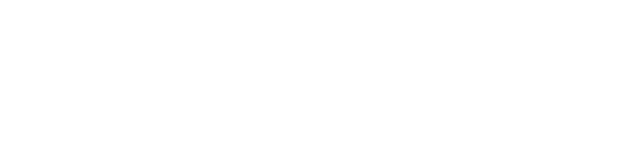
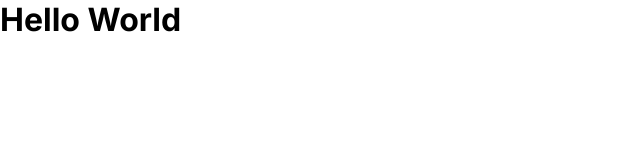
Before and after one commit to Alex-Beltran97/e-commerce-itm, a website: page index.html in a window 1280 px wide. Shown: the whole page, without its empty margins (0-640 px from the left). Drawn offline with Linux system fonts and the light colour scheme; a web font is replaced by a local one.

Commit message:
Setting styles base for project

```diff
--- a/index.html
+++ b/index.html
@@ -5,8 +5,10 @@
     <link rel="icon" type="image/svg+xml" href="/favicon.svg" />
     <meta name="viewport" content="width=device-width, initial-scale=1.0" />
     <title>e-commerce-itm</title>
+    <link rel="stylesheet" href="/src/style.css" />
   </head>
   <body>
+    <h1>Hello World</h1>
     <script type="module" src="/src/main.js"></script>
   </body>
 </html>
--- /dev/null
+++ b/src/style.css
@@ -0,0 +1,24 @@
+@import url('https://fonts.googleapis.com/css2?family=Inter:ital,opsz,wght@0,14..32,100..900;1,14..32,100..900&family=Reddit+Sans:ital,wght@0,200..900;1,200..900&display=swap');
+
+* {
+  margin: 0;
+  padding: 0;
+  box-sizing: border-box;
+}
+
+:root {
+  --text-color-primary: #000;
+  --text-color-secondary: #9CA3AF;
+  --bg-color-primary: #E1E3E4;
+  --bg-color-secondary: #0058BC;
+  --font-size-base: 16px;
+  --font-weight-light: 300;
+  --font-weight-base: 500;
+  --font-weight-bold: 700;
+  --margin-default: 16px;
+}
+
+body {
+  font-family: 'Inter', sans-serif;
+  font-size: var(--font-size-base);
+}
```
